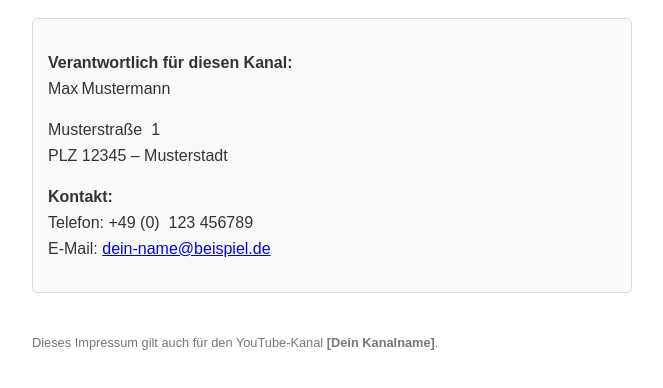
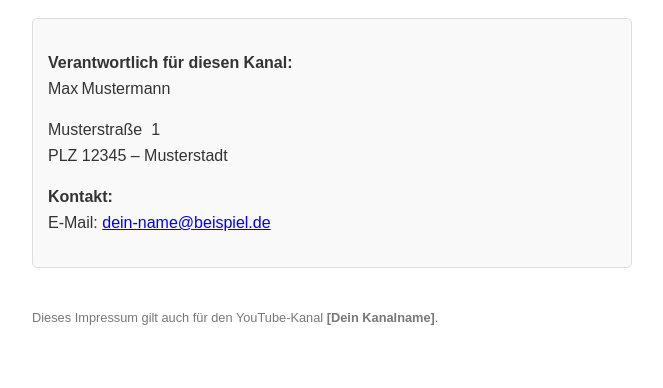
Before and after one commit to KainCo/Impressum, a plain HTML site: page index.html in a window 1280 px wide. Shown: the part 148-536 px from the top of the page, without its empty margins (308-971 px from the left). Drawn offline with Linux system fonts and the light colour scheme.

Commit message:
Update index.html

```diff
--- a/index.html
+++ b/index.html
@@ -58,11 +58,6 @@
     <p>
         <strong>Kontakt:</strong><br>
 
-        Telefon:
-        +49&nbsp;(0)&nbsp;
-        <span style="display:none;">spam</span>
-        123&nbsp;456789
-        <br>
 
         E-Mail:
         <span id="email-placeholder"><em>wird geladen…</em></span>
```
